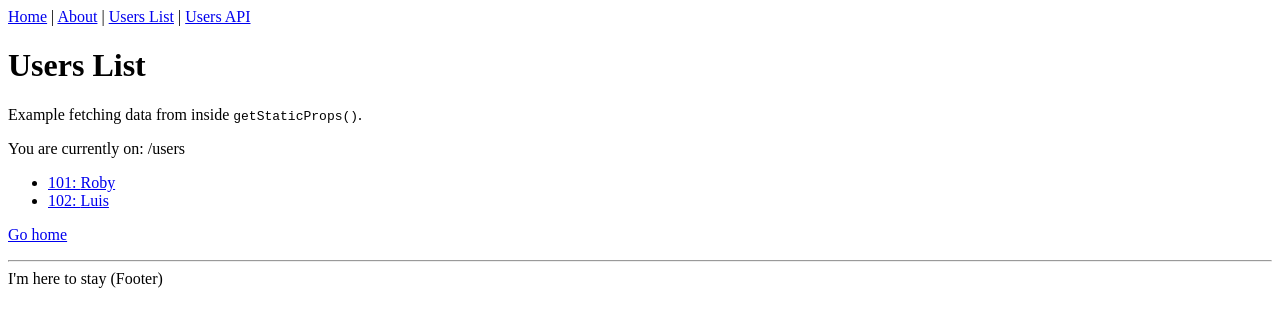
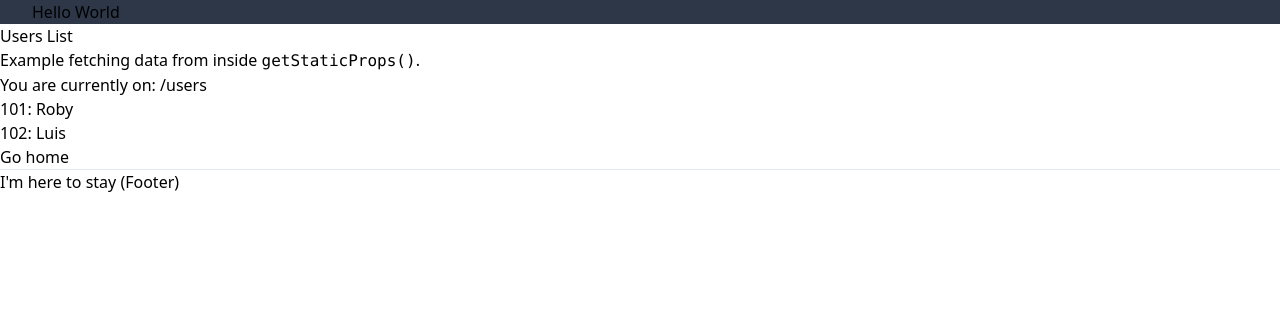
Before and after one commit to lspdrz/big-choons, a Next.js app: page /users in a window 1280 px wide. Shown: the top 326 px of the page. Built offline with nearby package versions, Linux system fonts and the light colour scheme.

Commit message:
Added tailwind and header

```diff
--- /dev/null
+++ b/components/Header.tsx
@@ -0,0 +1,8 @@
+import React, { ReactNode } from 'react'
+
+const Header = () => (
+    <div className="bg-gray-800 max-w-7xl mx-auto px-4 sm:px-6 lg:px-8">
+<p>Hello World</p>
+    </div>
+)
+export default Header
--- a/components/Layout.tsx
+++ b/components/Layout.tsx
@@ -1,6 +1,8 @@
 import React, { ReactNode } from 'react'
-import Link from 'next/link'
+// import Link from 'next/link'
+
 import Head from 'next/head'
+import Header from './Header'
 
 type Props = {
   children?: ReactNode
@@ -14,7 +16,8 @@ const Layout = ({ children, title = 'This is the default title' }: Props) => (
       <meta charSet="utf-8" />
       <meta name="viewport" content="initial-scale=1.0, width=device-width" />
     </Head>
-    <header>
+<Header />
+    {/* <header>
       <nav>
         <Link href="/">
           <a>Home</a>
@@ -29,7 +32,7 @@ const Layout = ({ children, title = 'This is the default title' }: Props) => (
         </Link>{' '}
         | <a href="/api/users">Users API</a>
       </nav>
-    </header>
+    </header> */}
     {children}
     <footer>
       <hr />
--- a/package.json
+++ b/package.json
@@ -11,13 +11,16 @@
     "@prisma/client": "^2.7.1",
     "next": "latest",
     "react": "^16.12.0",
-    "react-dom": "^16.12.0"
+    "react-dom": "^16.12.0",
+    "tailwindcss": "^1.8.10"
   },
   "devDependencies": {
+    "@fullhuman/postcss-purgecss": "^3.0.0",
     "@prisma/cli": "^2.7.1",
     "@types/node": "^12.12.21",
     "@types/react": "^16.9.16",
     "@types/react-dom": "^16.9.4",
+    "postcss-preset-env": "^6.7.0",
     "typescript": "4.0"
   },
   "license": "MIT"
--- /dev/null
+++ b/pages/_app.tsx
@@ -0,0 +1,8 @@
+import { AppProps } from 'next/app'
+import '../styles/tailwind.css'
+
+function MyApp({ Component, pageProps }: AppProps) {
+  return <Component {...pageProps} />
+}
+
+export default MyApp
--- a/pages/index.tsx
+++ b/pages/index.tsx
@@ -1,6 +1,6 @@
 import Link from "next/link";
 import Layout from "../components/Layout";
-import { sampleUserData } from "../../utils/sample-data";
+import { sampleUserData } from "../utils/sample-data";
 // import { PrismaClient } from "@prisma/client";
 import { User } from "../interfaces";
 
--- /dev/null
+++ b/postcss.config.js
@@ -0,0 +1,25 @@
+const purgecss = [
+    '@fullhuman/postcss-purgecss',
+    {
+      // Specify the paths to all of the template files
+      content: [
+        './pages/**/*.{js,jsx,ts,tsx}',
+        './components/**/*.{js,jsx,ts,tsx}',
+      ],
+      // This is the function used to extract class names from the templates
+      defaultExtractor: (content) => {
+        // Capture as liberally as possible, including things like `h-(screen-1.5)`
+        const broadMatches = content.match(/[^<>"'`\\s]*[^<>"'`\\s:]/g) || [];
+        // Capture classes within other delimiters like .block(class="w-1/2") in Pug
+        const innerMatches = content.match(/[^<>"'`\\s.()]*[^<>"'`\\s.():]/g) || [];
+        return broadMatches.concat(innerMatches);
+      },
+    },
+  ];
+  module.exports = {
+    plugins: [
+      'tailwindcss',
+      process.env.NODE_ENV === 'production' ? purgecss : undefined,
+      'postcss-preset-env',
+    ],
+  };
--- /dev/null
+++ b/styles/tailwind.css
@@ -0,0 +1,5 @@
+/* purgecss start ignore */
+@tailwind  base;
+@tailwind  components;
+/* purgecss end ignore */
+@tailwind  utilities;
--- /dev/null
+++ b/tailwind.config.js
@@ -0,0 +1,12 @@
+module.exports = {
+  future: {
+    // removeDeprecatedGapUtilities: true,
+    // purgeLayersByDefault: true,
+  },
+  purge: [],
+  theme: {
+    extend: {},
+  },
+  variants: {},
+  plugins: [],
+}
```
Also changed, not shown: 1 other file (tests, documents, lock files or other folders).
